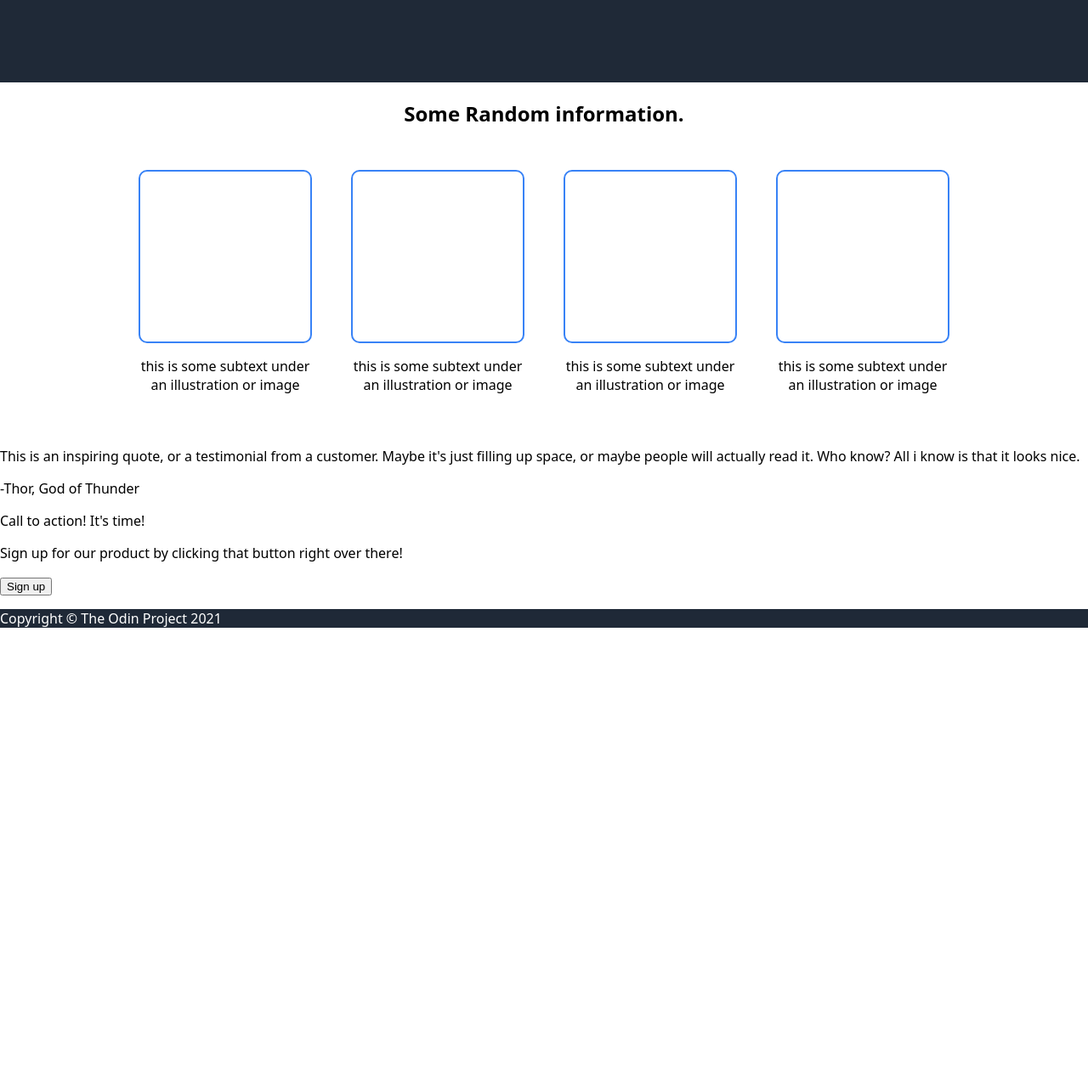
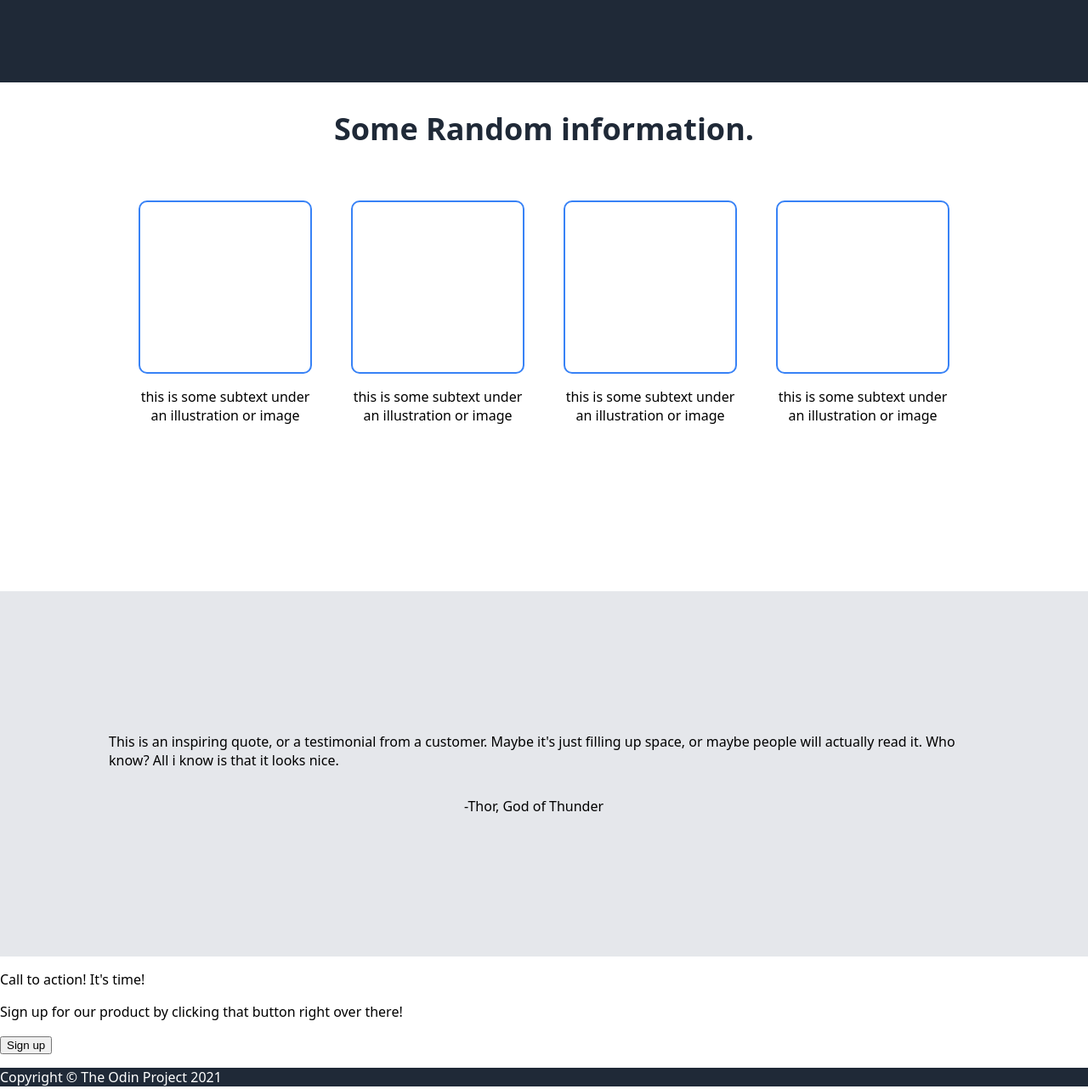
Before and after one commit to Dezkiel/Odin_Landing_Page, a plain HTML site: page index.html in a window 1280 px wide. Shown: the part 386-1668 px from the top of the page at 85% size. Before the commit the page ends 1141 px from the top, so only its background shows below. Drawn offline with Linux system fonts and the light colour scheme.

Commit message:
added some quote section css

```diff
--- a/index.html
+++ b/index.html
@@ -48,8 +48,10 @@
         </div>
     </div>
     <div class="insiping-quote-section">
-        <p class="quote">This is an inspiring quote, or a testimonial from a customer. Maybe it's just filling up space, or maybe people will actually read it. Who know? All i know is that it looks nice.</p>
-        <p class="quote-author">-Thor, God of Thunder</p>
+        <div class="quote">
+            <p class="quote-text">This is an inspiring quote, or a testimonial from a customer. Maybe it's just filling up space, or maybe people will actually read it. Who know? All i know is that it looks nice.</p>
+            <p class="quote-author">-Thor, God of Thunder</p>
+        </div>
     </div>
     <div class="bottom-signup-section">
         <div class="bottom-signup-text">
--- a/styles.css
+++ b/styles.css
@@ -76,6 +76,13 @@ a{
     padding-left: 10%;
     padding-right: 10%;
     align-items: center;
+    margin-bottom: 150px;
+}
+
+.info-title{
+    font-weight: 900;
+    font-size: 36px;
+    color: #1F2937;
 }
 
 .info-cards{
@@ -101,6 +108,22 @@ a{
     width: 200px;
 }
 
+.insiping-quote-section{
+    background-color: #E5E7EB;
+    padding-left: 10%;
+    padding-right: 10%;
+    padding-top: 150px;
+    padding-bottom: 150px;
+}
+
+.quote{
+    display: flex;
+    flex-direction: column;
+    align-items: center;
+    justify-content: center;
+    width: 1000px;
+}
+
 
 .footer{
     background-color: #1F2937;
```
